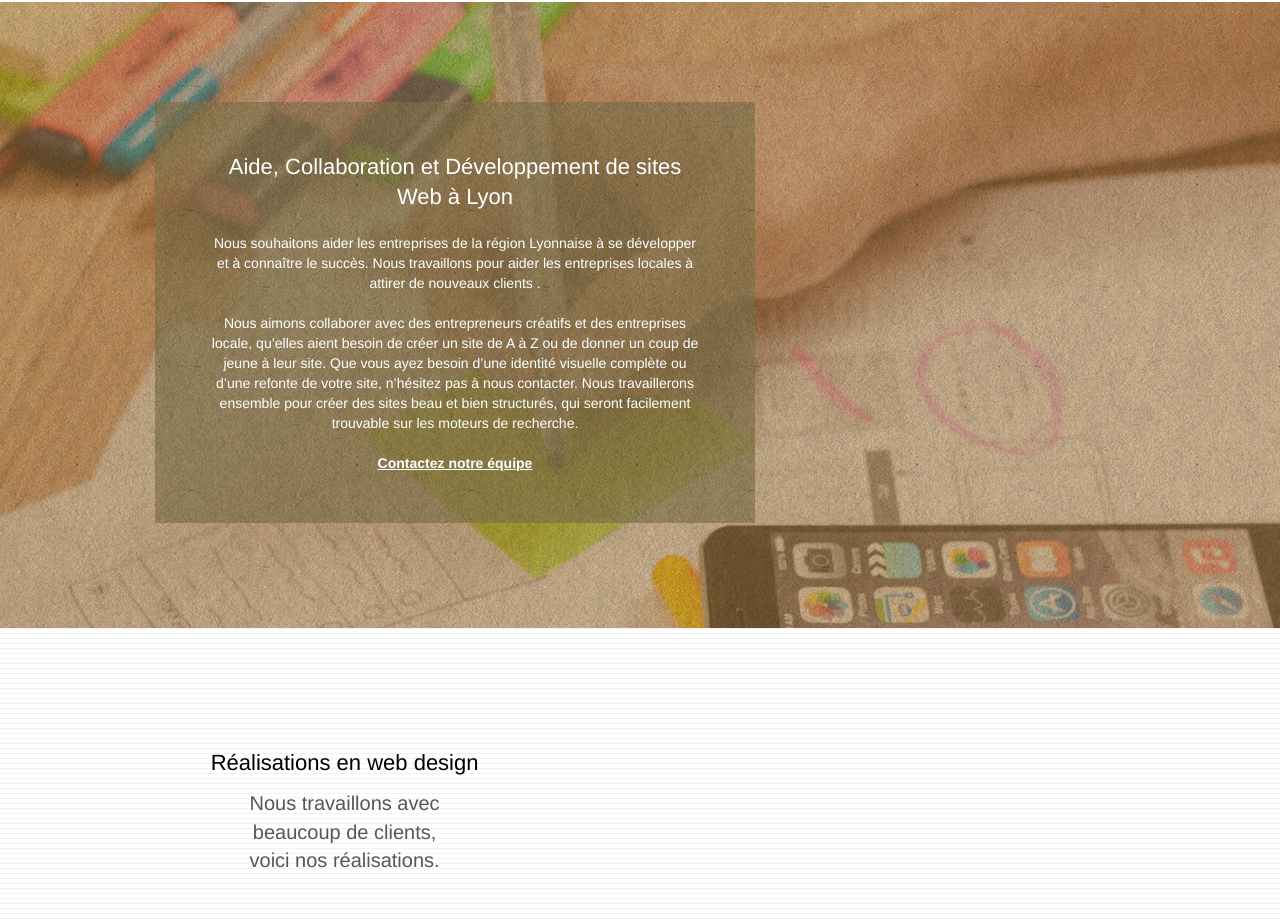
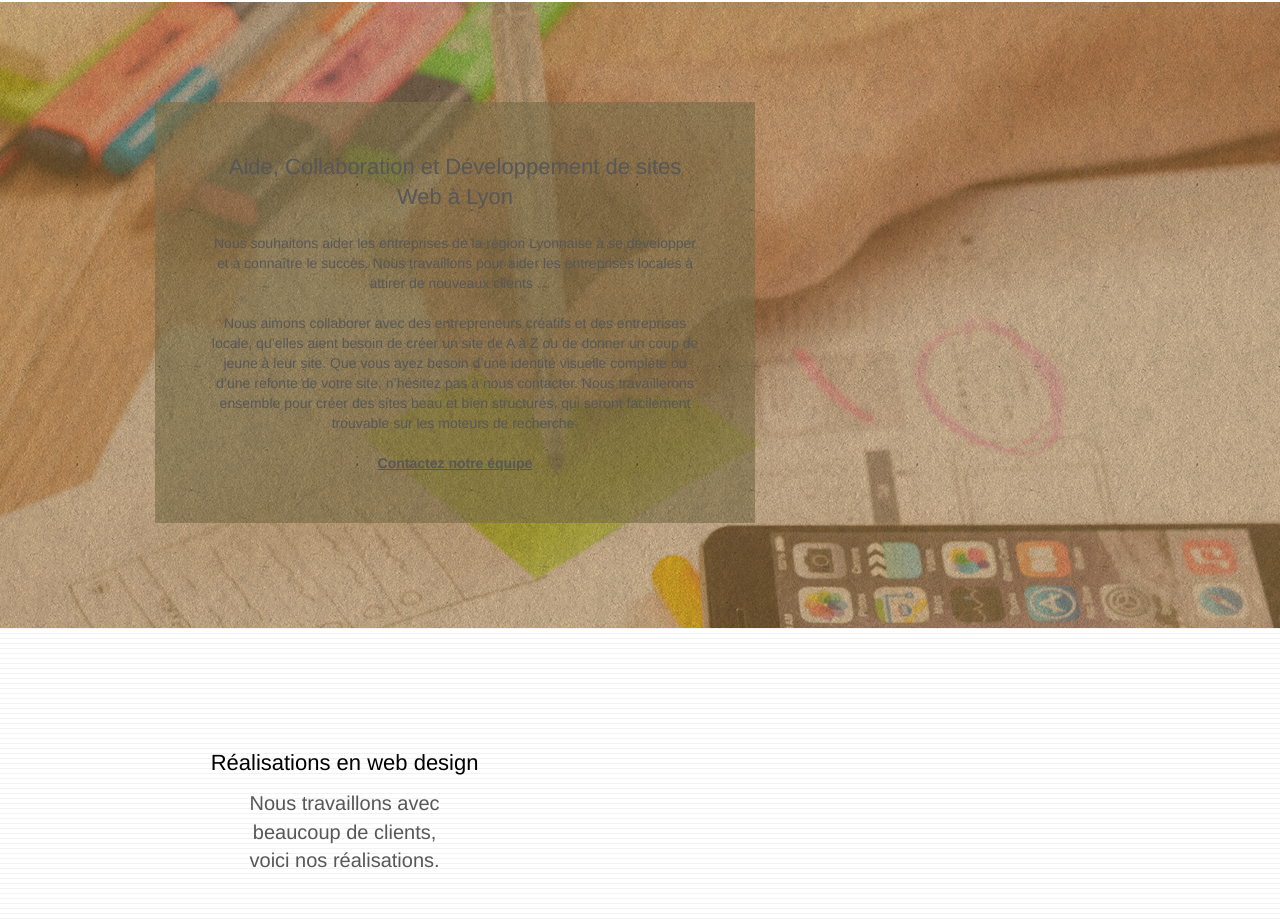
Before and after one commit to Fay9567/P4_Otmane_Faical, a plain HTML site: page index.html in a window 1280 px wide. Shown: the part 1394-2316 px from the top of the page. Drawn offline with Linux system fonts and the light colour scheme.

Commit message:
last_version

```diff
--- a/index.html
+++ b/index.html
@@ -77,8 +77,8 @@
 	</header>
 	<!-- bloc-1-presentation END -->
 
+	<main id="main">
 		<!-- bloc-2-services -->
-	<main id="main">
   		<section class="bloc bgc-white l-bloc" id="bloc-2-services">
 
 			<div class="container bloc-md">
@@ -147,23 +147,23 @@
 			<div class="container bloc-lg">
 				<div class="row tight-width-whitespace black-background">
 					<div class="col-sm-12">
-						<h2 class="mg-md text-center tc-tc-white">
+						<h2 class="mg-md text-center tc-black">
 							Aide, Collaboration et Développement de sites Web à Lyon
 						</h2>
-						<p class="mg-md text-center tc-tc-white">
+						<p class="mg-md text-center tc-black">
 							Nous souhaitons aider les entreprises de la région
 							Lyonnaise à se développer et à connaître le succès.
 							Nous travaillons pour aider les entreprises locales
 							à attirer de nouveaux clients .<br>
 						</p>
-						<p class="text-center white">
+						<p class="text-center tc-black">
 							Nous aimons collaborer avec des entrepreneurs créatifs et des
 							entreprises locale, qu’elles aient besoin de créer un site de A à Z
 							ou de donner un coup de jeune à leur site. Que vous ayez besoin d’une
 							identité visuelle complète ou d’une refonte de votre site, n’hésitez
 							pas à nous contacter. Nous travaillerons ensemble pour créer des sites
 							beau et bien structurés, qui seront facilement trouvable sur les moteurs
-							de recherche. <br><br><a class="ltc-white bold-link" href="contact.html">Contactez notre équipe</a><br>
+							de recherche. <br><br><a class="ltc-black bold-link" href="contact.html">Contactez notre équipe</a><br>
 						</p>
 					</div>
 				</div>
```
Also changed, not shown: 1 other file.
